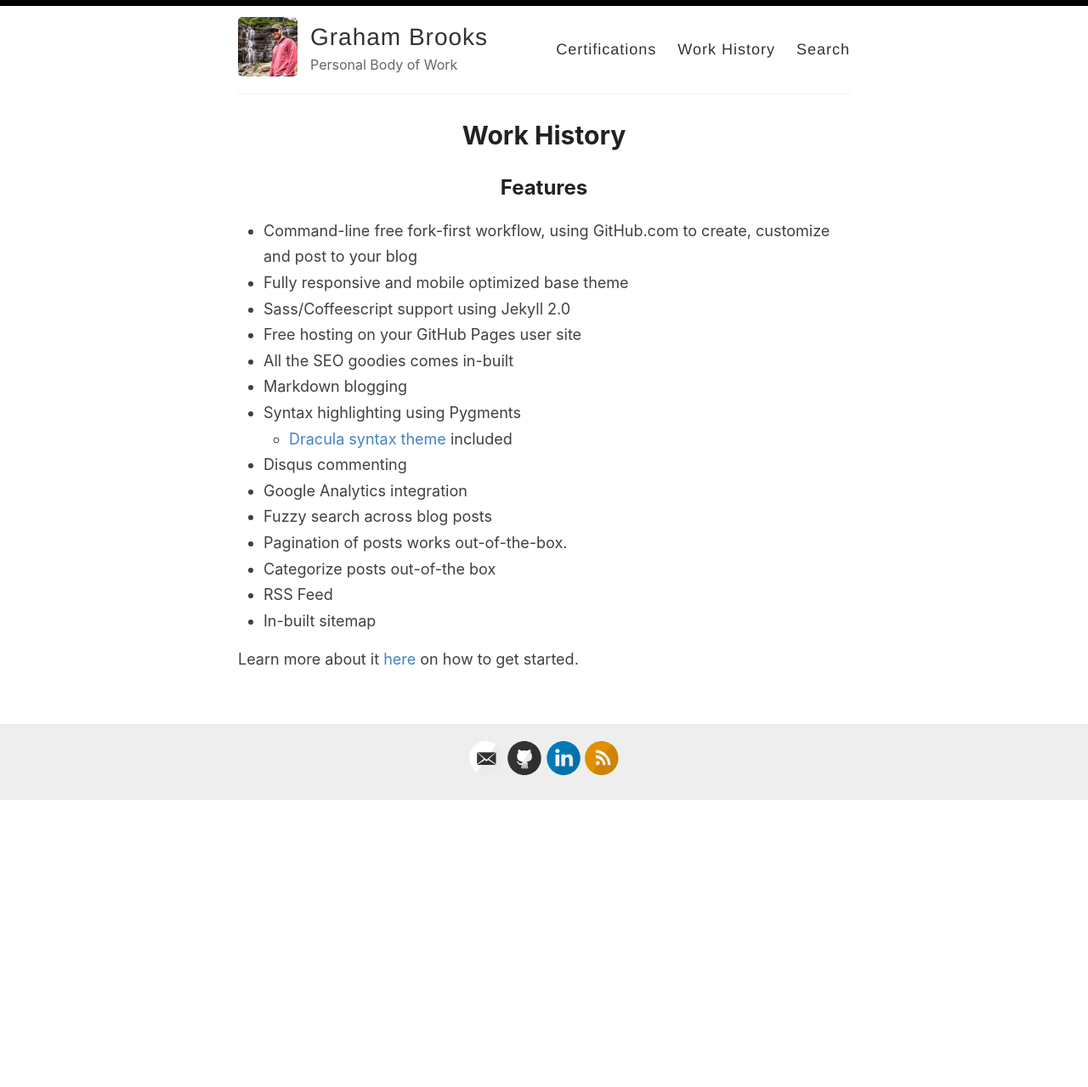
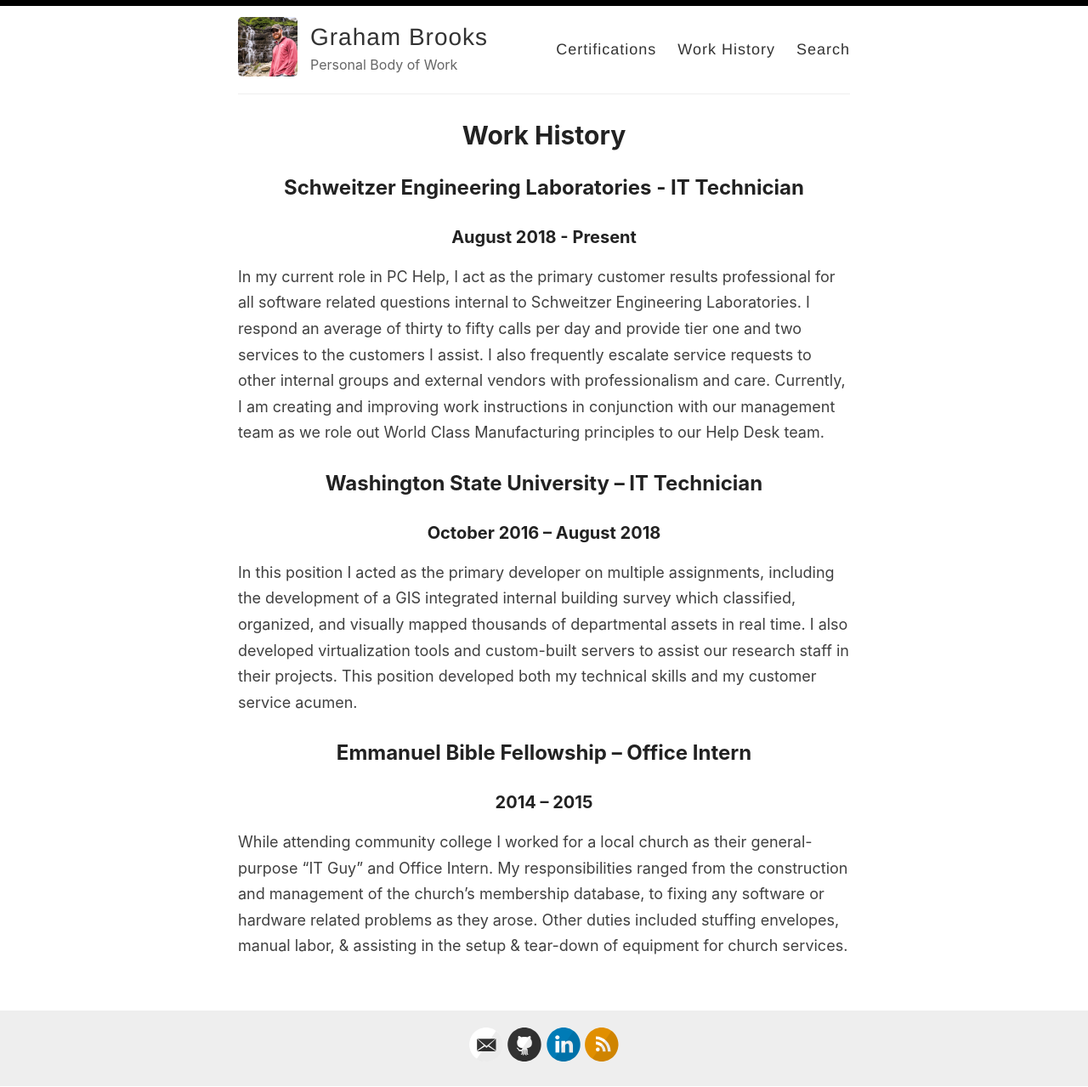
Before and after one commit to LittleSeneca/LittleSeneca.github.io, a Jekyll site: the page built from _pages/Work HIstory.md, in a window 1280 px wide. Shown: the whole page at 85% size. Built offline with Jekyll 4.4.1, drawn with Linux system fonts in a browser that asks for light colours; before the commit the page ends 941 px from its top, so only the background shows below that.

Commit message:
Added content for Work History page

```diff
--- a/_pages/Work HIstory.md
+++ b/_pages/Work HIstory.md
@@ -4,22 +4,14 @@
 permalink: /Work_History/
 ---
 
-## Features
+## Schweitzer Engineering Laboratories - IT Technician
+### August 2018 - Present
+In my current role in PC Help, I act as the primary customer results professional for all software related questions internal to Schweitzer Engineering Laboratories. I respond an average of thirty to fifty calls per day and provide tier one and two services to the customers I assist. I also frequently escalate service requests to other internal groups and external vendors with professionalism and care. Currently, I am creating and improving work instructions in conjunction with our management team as we role out World Class Manufacturing principles to our Help Desk team.
 
-- Command-line free fork-first workflow, using GitHub.com to create, customize and post to your blog
-- Fully responsive and mobile optimized base theme
-- Sass/Coffeescript support using Jekyll 2.0
-- Free hosting on your GitHub Pages user site
-- All the SEO goodies comes in-built
-- Markdown blogging
-- Syntax highlighting using Pygments
-    - [Dracula syntax theme](https://draculatheme.com/) included
-- Disqus commenting
-- Google Analytics integration
-- Fuzzy search across blog posts
-- Pagination of posts works out-of-the-box.
-- Categorize posts out-of-the box
-- RSS Feed
-- In-built sitemap
+## Washington State University – IT Technician
+### October 2016 – August 2018
+In this position I acted as the primary developer on multiple assignments, including the development of a GIS integrated internal building survey which classified, organized, and visually mapped thousands of departmental assets in real time. I also developed virtualization tools and custom-built servers to assist our research staff in their projects. This position developed both my technical skills and my customer service acumen.
 
-Learn more about it [here](https://github.com/amitmerchant1990/reverie) on how to get started.
+## Emmanuel Bible Fellowship – Office Intern
+### 2014 – 2015
+While attending community college I worked for a local church as their general-purpose “IT Guy” and Office Intern. My responsibilities ranged from the construction and management of the church’s membership database, to fixing any software or hardware related problems as they arose. Other duties included stuffing envelopes, manual labor, & assisting in the setup & tear-down of equipment for church services.
```
